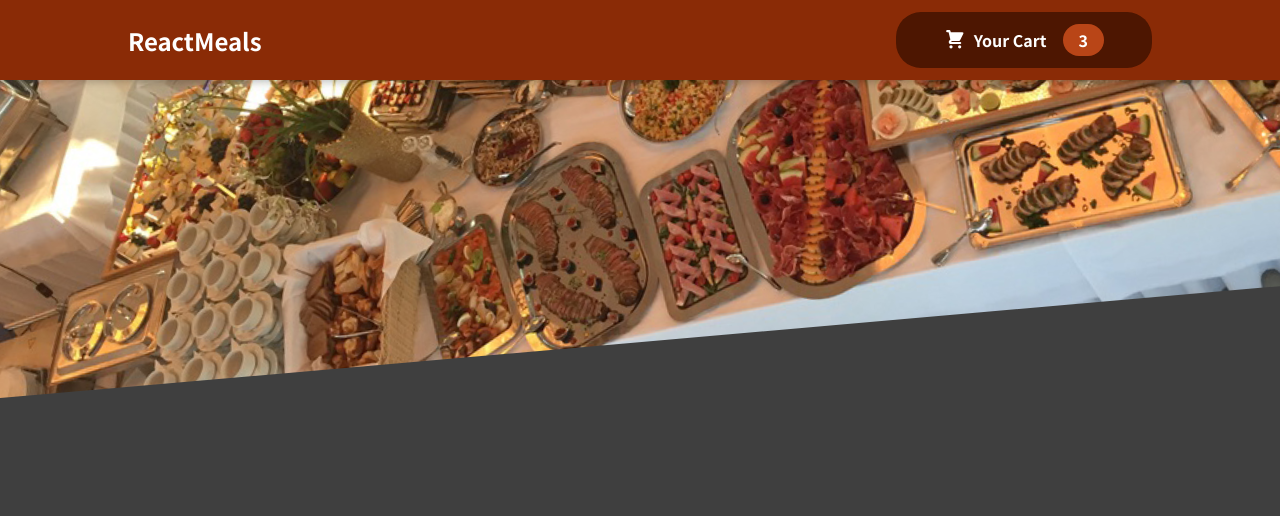
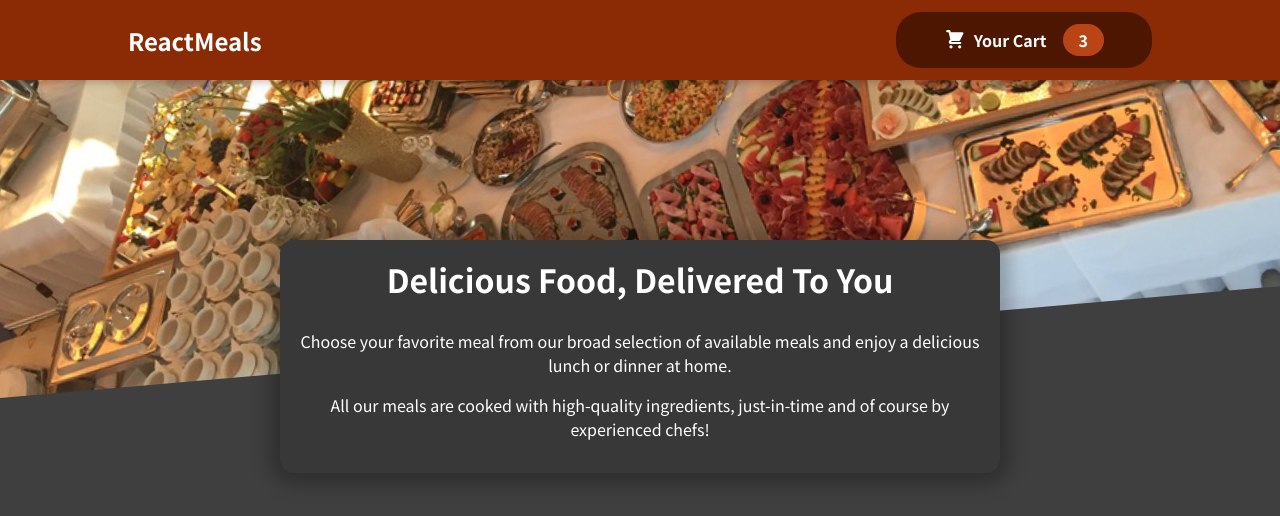
Before and after one commit to S-123-satya/restaurant-app, a React (Create React App) app: page / in a window 1280 px wide. Shown: the top 516 px of the page. Built offline with nearby package versions, Linux system fonts and the light colour scheme.

Commit message:
meal summary completed

```diff
--- a/src/App.js
+++ b/src/App.js
@@ -1,10 +1,12 @@
 import './App.css';
 import Header from './components/Layout/Header';
+import MealsSummary from './components/cart/MealsSummary';
 
 function App() {
   return (
     <>
     <Header/>
+    <MealsSummary/>
     </>
   );
 }
```
Also changed, not shown: src/components/cart/MealsSummary.js (renamed from src/Styles/MealsSummary.js), src/components/cart/MealsSummary.module.css (renamed from src/Styles/MealsSummary.module.css).
